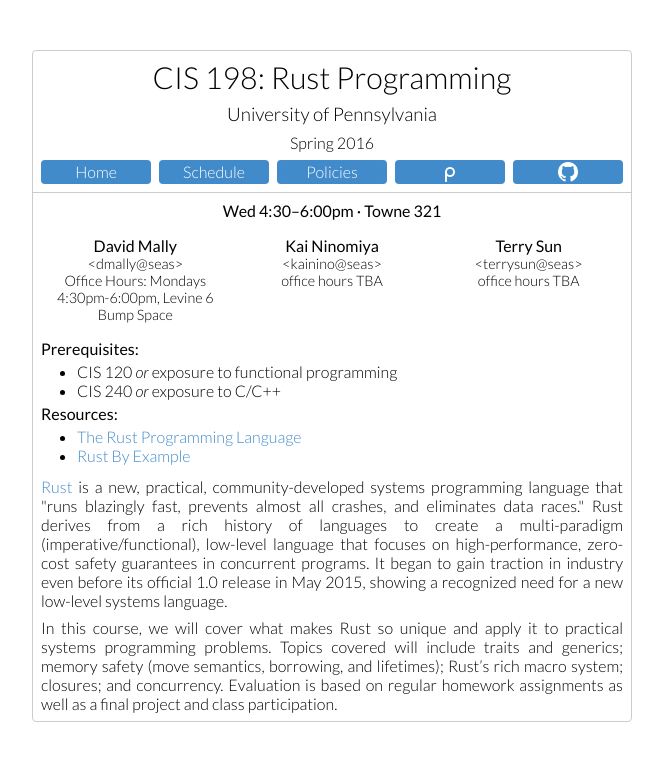
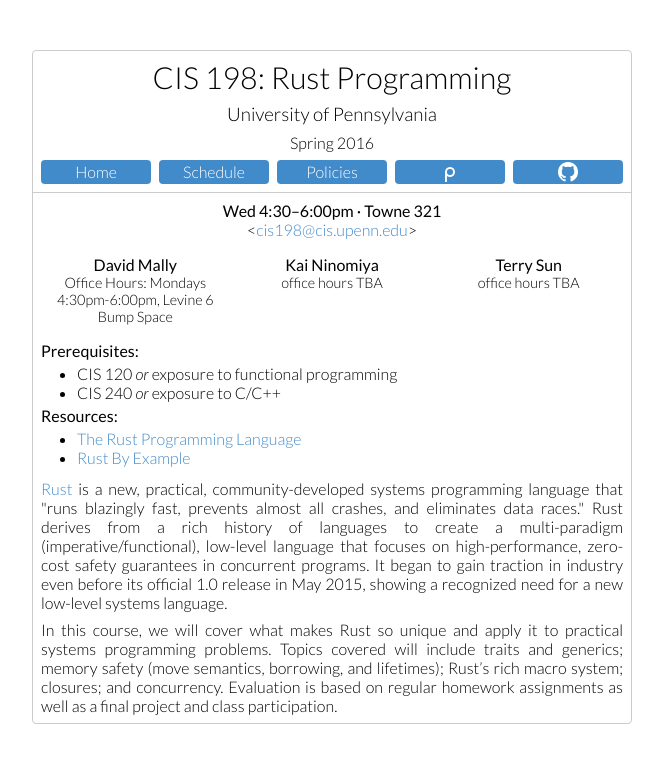
Before and after one commit to cis198-2016s/cis198-2016s.github.io, a Jekyll site: the page built from index.html, in a window 1280 px wide. Shown: the top 763 px of the page, without its empty margins (308-971 px from the left). Built offline with Jekyll 4.4.1, drawn with Linux system fonts in a browser that asks for light colours.

Commit message:
Add cis198 email, remove ours

```diff
--- a/index.html
+++ b/index.html
@@ -3,30 +3,29 @@
 ---
 
 <section class="partitioned">
-  <div class="part ctr"><b>Wed 4:30–6:00pm · Towne 321</b></div>
+  <div class="part ctr">
+    <b>Wed 4:30–6:00pm · Towne 321</b>
+    <br>
+    &lt;<a href="mailto:%63%69%73%31%39%38%40%63%69%73%2e%75%70%65%6e%6e%2e%65%64%75"
+        >&#099;&#105;&#115;&#049;&#057;&#056;&#064;&#099;&#105;&#115;&#046;&#117;&#112;&#101;&#110;&#110;&#046;&#101;&#100;&#117;</a>&gt;
+  </div>
 </section>
 <section class="partitioned">
   <div class="part ctr">
     <b>David Mally</b>
     <div class="small">
-      &lt;dmally@seas&gt;
-      <br>
       Office Hours: Mondays 4:30pm-6:00pm, Levine 6 Bump Space
     </div>
   </div>
   <div class="part ctr">
     <b>Kai Ninomiya</b>
     <div class="small">
-      &lt;kainino@seas&gt;
-      <br>
       office hours TBA
     </div>
   </div>
   <div class="part ctr">
     <b>Terry Sun</b>
     <div class="small">
-      &lt;terrysun@seas&gt;
-      <br>
       office hours TBA
     </div>
   </div>
```
